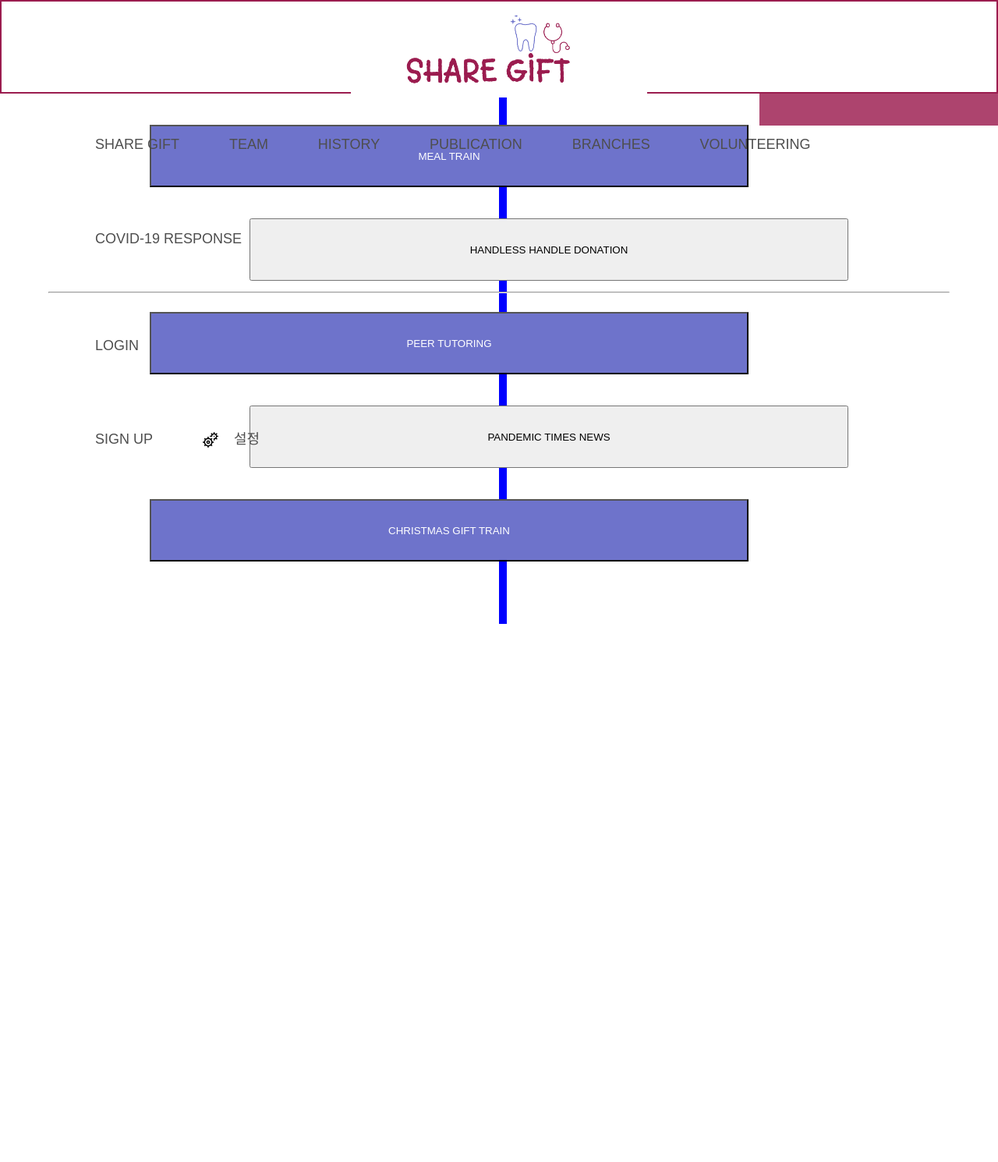
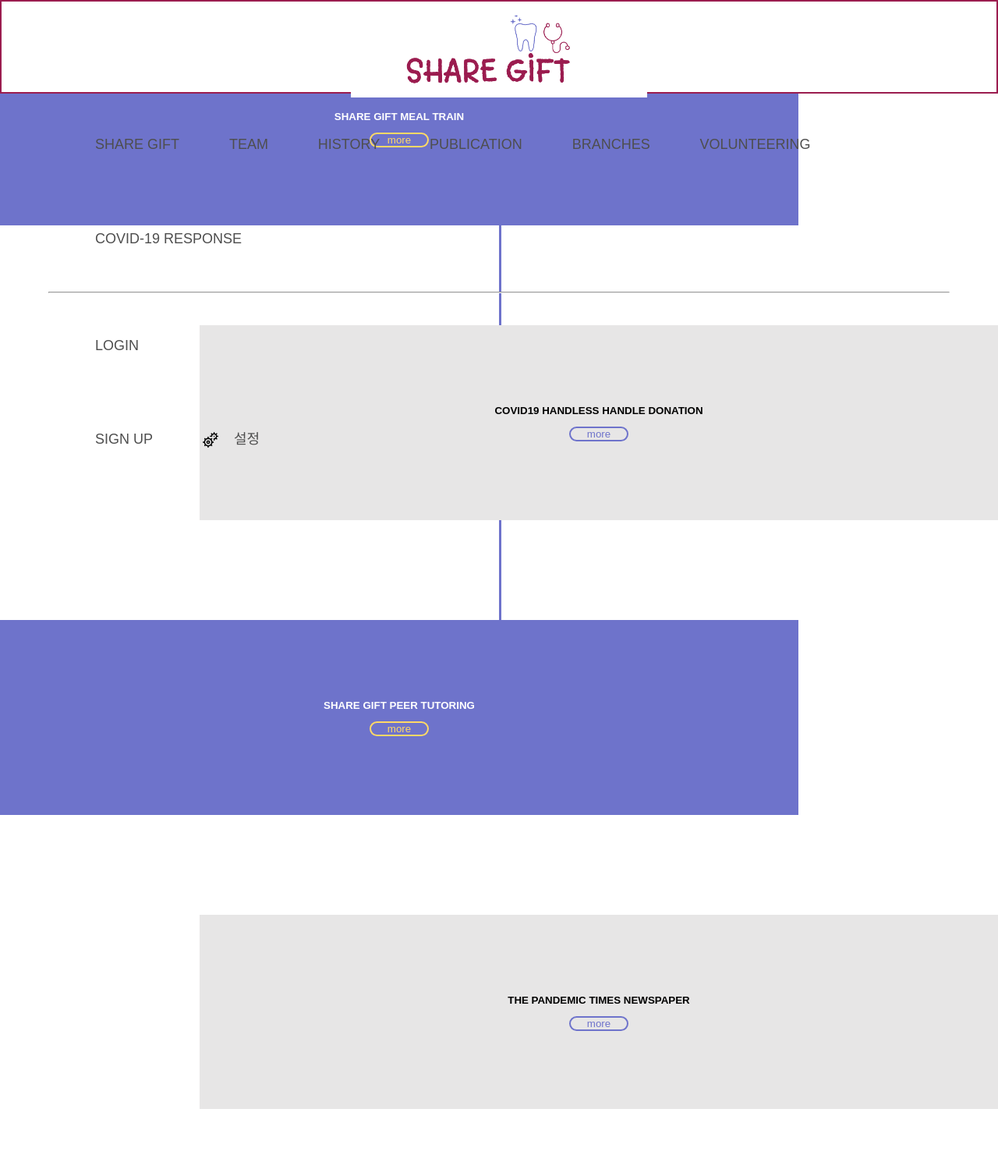
Before and after one commit to yeet1miester/shareGift, a Django app: page /covid19/ in a window 1280 px wide. Shown: the top 1490 px of the page at 78% size. Before the commit the page ends 800 px from the top, so only its background shows below. Run offline with Django 3.2, Linux system fonts and the light colour scheme; some libraries are stand-ins or nearby versions; some web fonts are replaced.

Commit message:
#19 - [volunteering > covid 19 response] covid19 전체 페이지 디자인 및 수정

```diff
--- a/Webapp/firstProject/shareGift/templates/frontend/volunteering/C19response.html
+++ b/Webapp/firstProject/shareGift/templates/frontend/volunteering/C19response.html
@@ -59,19 +59,44 @@
              </section>
         <hr class="vline" >
         <button class= "b1" onclick= "location.href='/mealtrain'">
-            MEAL TRAIN
+            <b>SHARE GIFT MEAL TRAIN</b>
+            <br/>
+            <br/>
+            <span id="covid19More">
+                more
+            </span>
         </button>
         <button class= "b2" onclick= "location.href='/donate'">
-            HANDLESS HANDLE DONATION
+            <b>COVID19 HANDLESS HANDLE DONATION</b>
+            <br/>
+            <br/>
+            <span id="covid19MoreRight">
+                more
+            </span>
         </button>
         <button class= "b3" onclick= "location.href='/peertutoring'">
-            PEER TUTORING
+            <b>SHARE GIFT PEER TUTORING</b>
+            <br/>
+            <br/>
+            <span id="covid19More">
+                more
+            </span>
         </button>
         <button class= "b4" onclick= "location.href='/pandemictimes'">
-            PANDEMIC TIMES NEWS
+            <b>THE PANDEMIC TIMES NEWSPAPER</b>
+            <br/>
+            <br/>
+            <span id="covid19MoreRight">
+                more
+            </span>
         </button>
         <button class= "b5" onclick= "location.href='/christmas'">
-            CHRISTMAS GIFT TRAIN
+            <b>SHARE GIFT CHRISTMAS GIFT TRAIN</b>
+            <br/>
+            <br/>
+            <span id="covid19More">
+                more
+            </span>
         </button>
         </div>
     </div>
@@ -81,34 +106,31 @@
         .but1{position: relative; left:20%; top: 1%;}
         .writing{font-size: 120%;margin-left: 10%; margin-right: 5%;}
          .images{position: relative; left:3vh}
-        .vline{position: absolute; top: 10%;left:50%;bottom:0;margin:0;border:none; border-right: solid 10px blue;z-index:-1; size: 80%; overflow: hidden;}
-        .b1{z-index: 5;position: fixed; top:20%; left:15%; width: 60%; height: 10%; background-color: #6e73cbff;  color: white}
-        .b2{z-index: 5;position: fixed; top:35%; right:15%; width: 60%; height: 10%;  }
-        .b3{z-index: 5;position:fixed; top: 50%; left:15%; width: 60%; height: 10%; background-color: #6e73cbff; color: white}
-        .b4{z-index: 5;position:fixed; top: 65%; right:15%; width: 60%; height: 10%;}
-        .b5{z-index: 5;position:fixed; top: 80%; left:15%; width: 60%; height: 10%; background-color: #6e73cbff; color: white}
+        .vline{position: absolute; top: 10%;left:50%;bottom:0;margin:0;border:none; border-right: solid 3px #6e73cb ;z-index:-1; size: 80%; overflow: hidden;}
+        .b1{z-index: 5;position: relative; top:20%; width: 80%; height: 10%; padding: 8% 0; margin:0 0 5% 0; background-color: #6e73cb;  color: white; border: 0; text-align: center;}
+        .b2{z-index: 5; top:35%; float:right; width: 80%; height: 10%; padding: 8% 0; margin:5% 0; border: 0; background-color:#E7E6E6; color:black;  text-align: center;}
+        .b3{z-index: 5;position:relative; top: 50%; width: 80%; height: 10%; padding: 8% 0; margin:5% 0; background-color: #6e73cb; color: white; border: 0;  text-align: center;}
+        .b4{z-index: 5; top: 65%; float:right; width: 80%; height: 10%; padding: 8% 0; margin:5% 0; border: 0;background-color:#E7E6E6; text-align: center;}
+        .b5{z-index: 5;position:relative; top: 80%; width: 80%; height: 10%; padding: 8% 0; margin:5% 0; background-color: #6e73cb; color: white; border: 0; text-align: center;}
+            /* covid 19 */
+        #covid19More{
+            border: 2px solid #FFD966;
+            outline:0;
+            color:#FFD966;
+            background: #6e73cb;
+            border-radius: 12px;
+            padding: 0 2%;
+        }
+        #covid19MoreRight{
+            border: 2px solid #6e73cb;
+            outline:0;
+            color:#6e73cb;
+            background: #E7E6E6;
+            border-radius: 12px;
+            padding: 0 2%;
+        }
    </style>
     <style>
-        section.visual3 {margin-top: 60px; padding-bottom: 50px; position: relative; background-color: white;}
-        section.visual1 {padding-bottom: 50px; position: relative;}
-        .visual4{
-            background: white;
-            font-weight: bold;
-            padding : 3%;
-            color: gray;
-            text-align: center;
-            font-size: 17px;
-            float: left;
-        }
-        .visual5{
-            background: #AD446E;
-            font-weight: bold;
-            padding: 3% 6%;
-            color: #fff;
-            text-align: center;
-            font-size: 17px;
-            float: right;
-        }
         .visual2{
             background: white;
             font-weight: bold;
```
